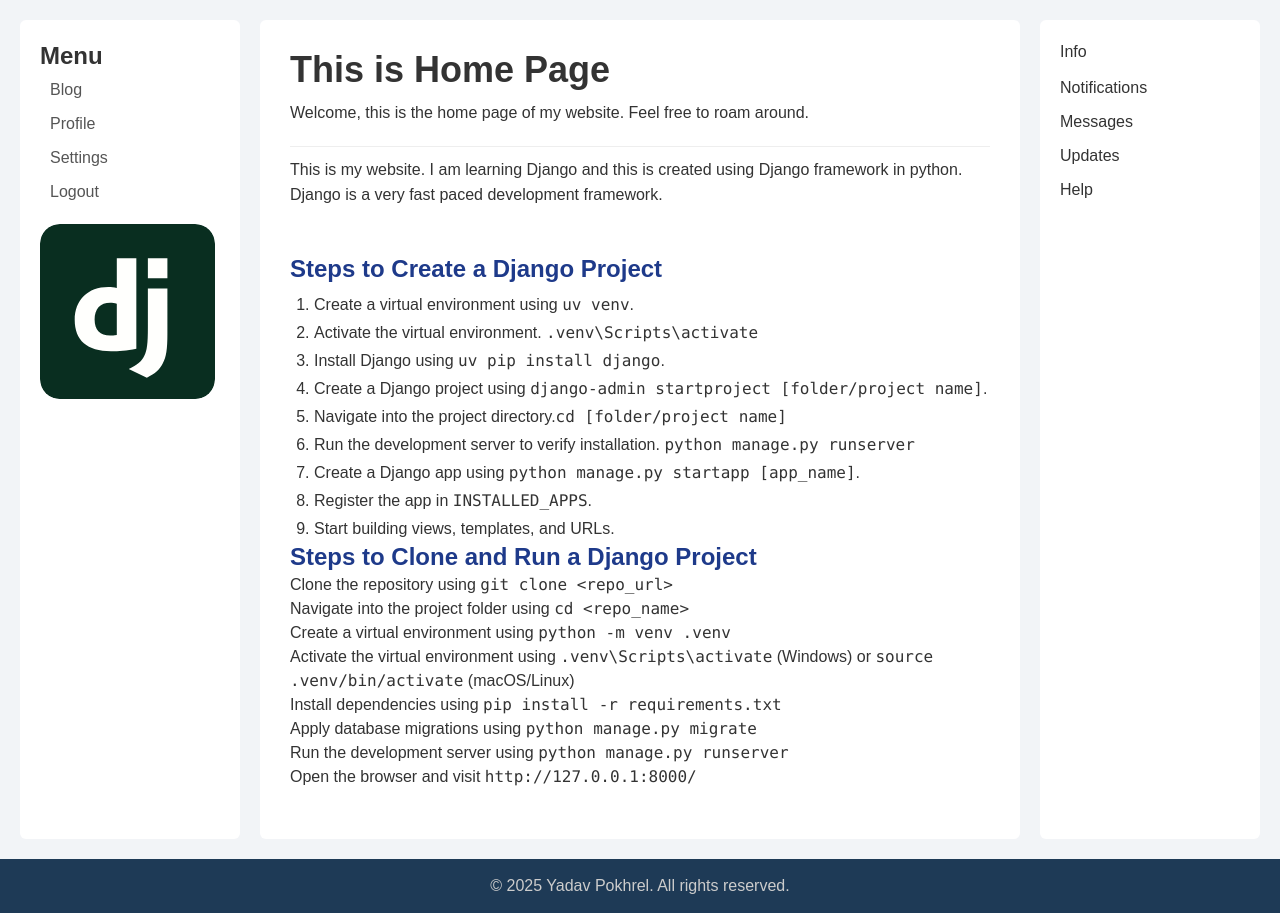
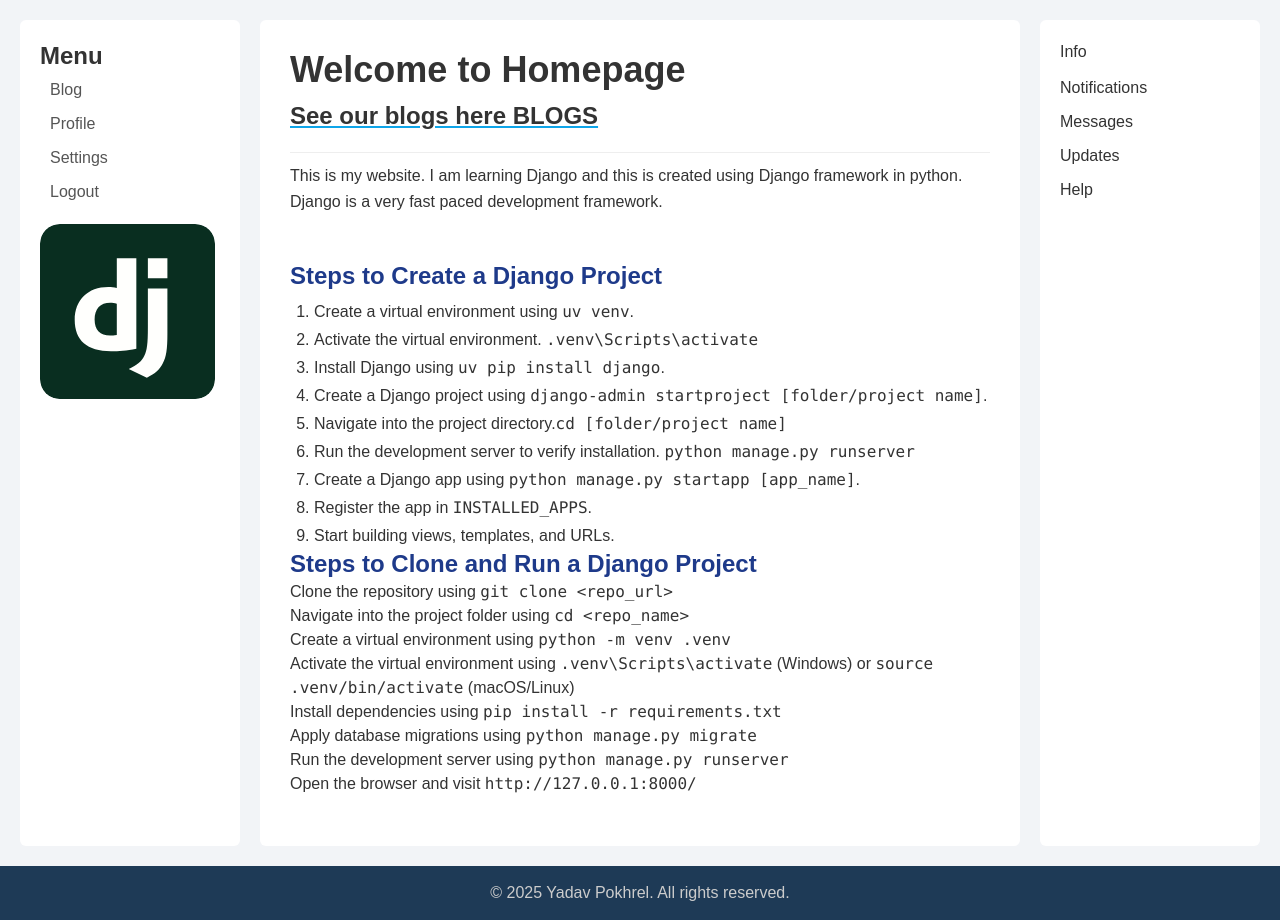
Before and after one commit to pokhrelyadav/Basic-Website-in-Django, a Django app: page / in a window 1280 px wide. Shown: the part 58-978 px from the top of the page. Run offline with Django 5.2, Linux system fonts and the light colour scheme; some libraries are stand-ins or nearby versions.

Commit message:
edited index.html basic styling

```diff
--- a/templates/website/index.html
+++ b/templates/website/index.html
@@ -1,8 +1,8 @@
 {% extends "layout.html" %}
 
 {% block title %}Title: Homepage{% endblock %}
-{% block heading1 %}This is Home Page{% endblock %}
-{% block headingcontent %}Welcome, this is the home page of my website. Feel free to roam around.{% endblock %}
+{% block heading1 %}Welcome to Homepage{% endblock %}
+{% block headingcontent %}<a href='/blog' class='text-2xl font-bold underline decoration-sky-500 decoration-3 decoration-d' >See our blogs here BLOGS</a>{% endblock %}
 {% block logoName %}Yadav | Home{% endblock %}
 
 {% block content %}
```
